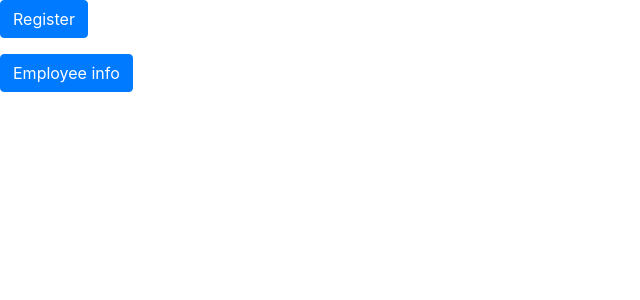
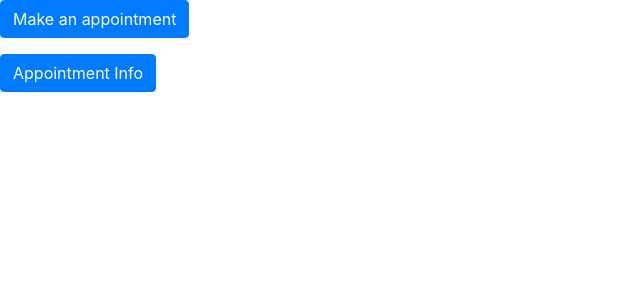
Before and after one commit to athicus/Flask_Final, a Flask app: page / in a window 1280 px wide. Shown: the top 300 px of the page, without its empty margins (0-640 px from the left). Run offline with Flask 3, Linux system fonts and the light colour scheme; some libraries are stand-ins or nearby versions.

Commit message:
Update home.htm

```diff
--- a/templates/home.htm
+++ b/templates/home.htm
@@ -11,10 +11,10 @@
 
 <body>
     <p>
-        <a href="/register" class="btn btn-primary">Register</a>
+        <a href="/makeapp" class="btn btn-primary">Make an appointment</a>
     </p>
     <p>
-        <a href="/info" class="btn btn-primary">Employee info</a>
+        <a href="/listapps" class="btn btn-primary">Appointment Info</a>
     </p>
 </body>
 
```
